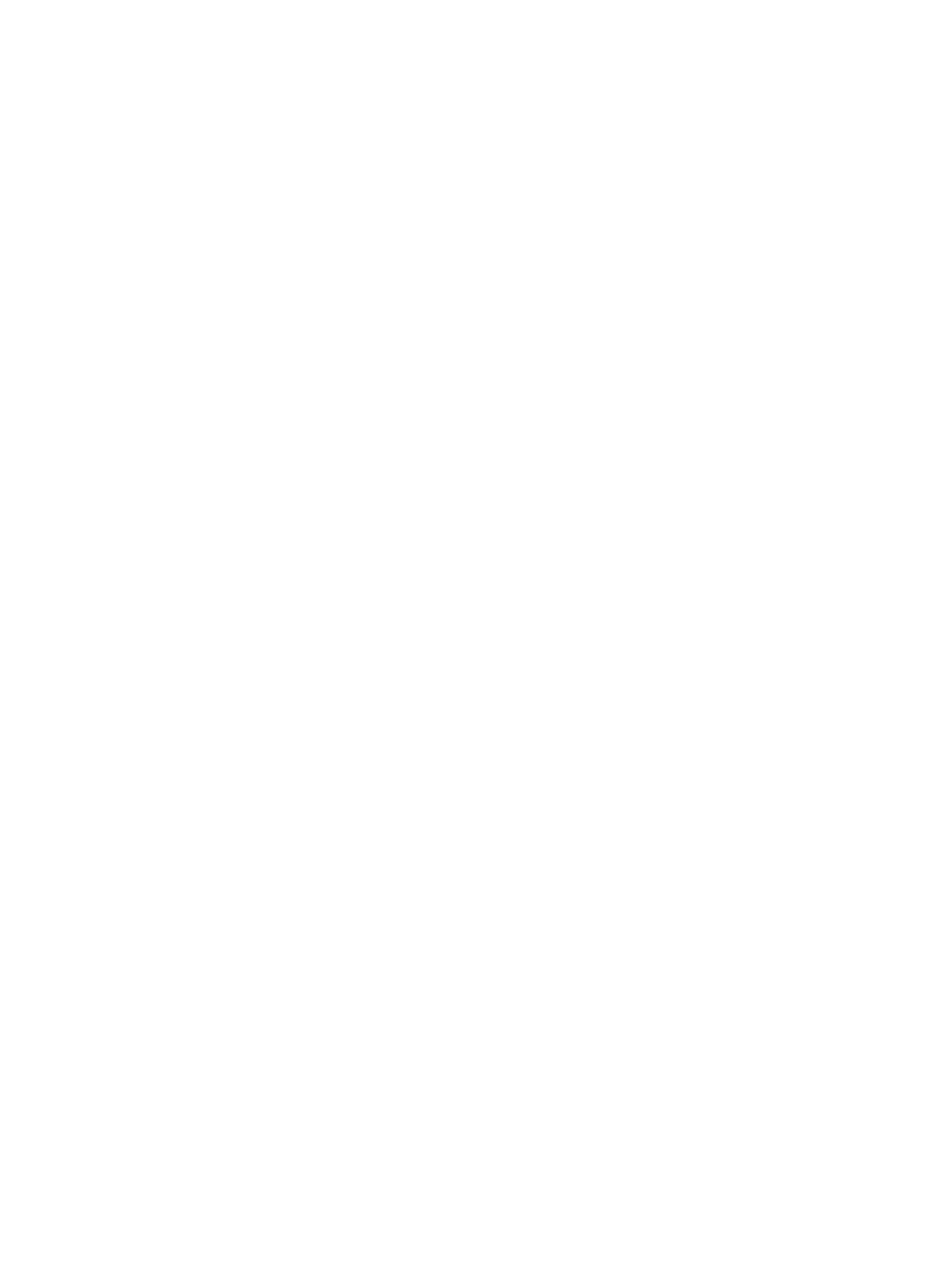
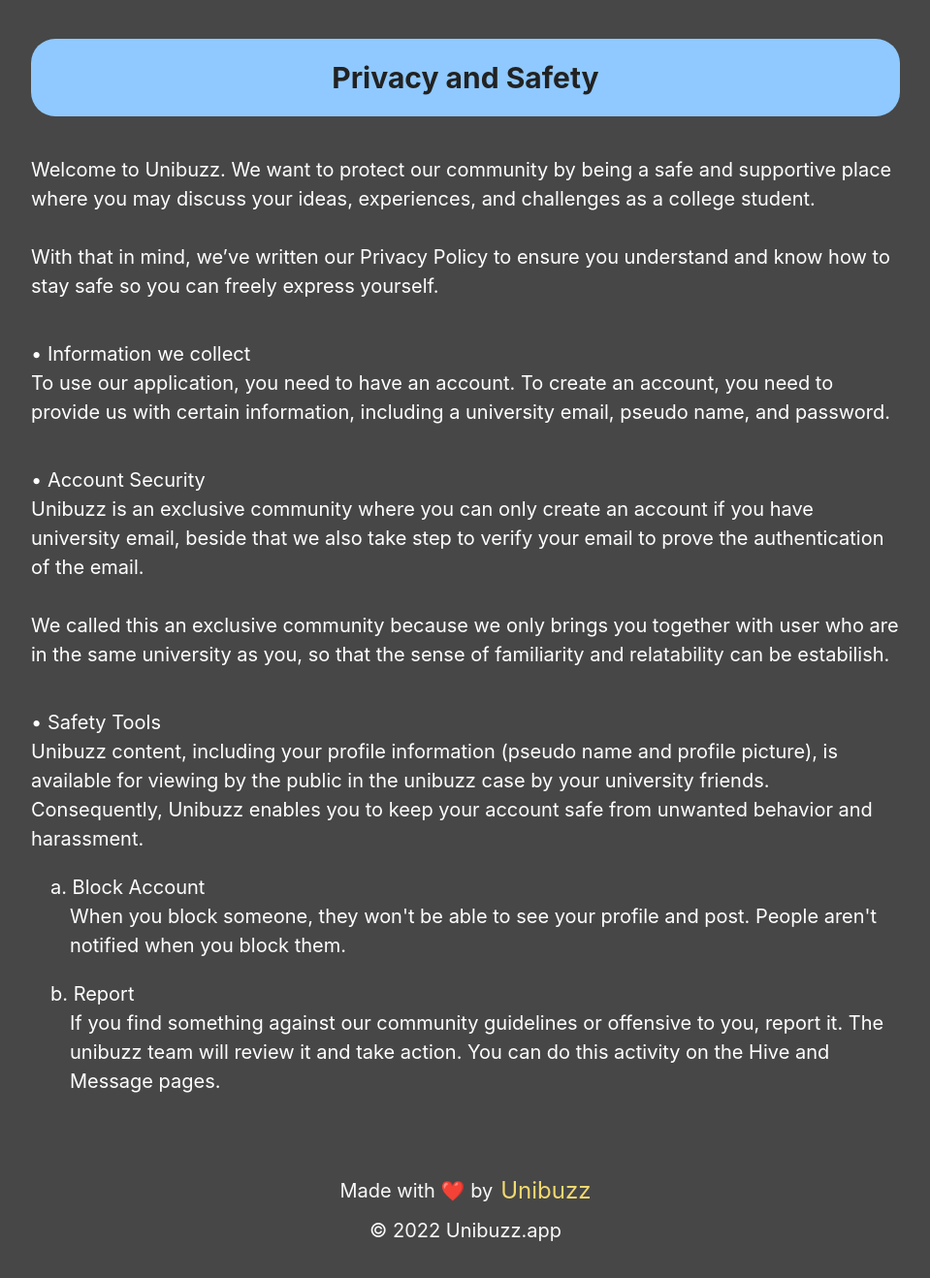
Before and after one commit to neodroid/Unibuzz-Landing, a React (Create React App) app: page /Privacy-and-Safety in a window 1280 px wide. Before the commit this address had no page. Shown: the top 1318 px of the page at 97% size, without its empty margins (160-1119 px from the left). Before the commit the page ends 800 px from the top, so only its background shows below. Built offline with nearby package versions, Linux system fonts and the light colour scheme.

Commit message:
change bullet points and add privacy policy page

```diff
--- a/src/App.tsx
+++ b/src/App.tsx
@@ -18,6 +18,7 @@
 import { BrowserRouter as Router, Routes, Route}
     from 'react-router-dom';
 import CommunityGuidelines from "./pages/Community-Guidelines"
+import Privacy from "./pages/Privacy"
 import Home from "./pages/Home"
 
 
@@ -26,6 +27,7 @@
   <Routes>
     <Route path = "/" element = {<Home/>} />
     <Route path = "/Community-Guidelines" element = {<CommunityGuidelines/>} />
+    <Route path = "/Privacy-and-Safety" element = {<Privacy/>} />
   </Routes>
   </Router>
 )
--- a/src/pages/Community-Guidelines.tsx
+++ b/src/pages/Community-Guidelines.tsx
@@ -59,28 +59,28 @@
           Do's
         </Heading>
         <Text textAlign={"left"} textColor="#FFFFFF" size='md' pt={10}>
-        ◉ Use appropriate language in hive or in messages! <br/>
-        ◉ Share your stories, thoughts, and struggles in Hive or <br/>
-        ◉ Interact with other college students in Hive <br/>
-        ◉ Become friends with the people in this community! <br/>
-        ◉ Message someone if you want follow-up conversations! <br/>
-        ◉ Be kind to everybody in Hive or in messages   <br/>
+        • Use appropriate language in hive or in messages! <br/>
+        • Share your stories, thoughts, and struggles in Hive or <br/>
+        • Interact with other college students in Hive <br/>
+        • Become friends with the people in this community! <br/>
+        • Message someone if you want follow-up conversations! <br/>
+        • Be kind to everybody in Hive or in messages   <br/>
         </Text>
         <Heading size='md' textAlign={"left"} textColor="#FFFFFF" pt={10}>
           Dont's
         </Heading>
         <Text textAlign={"left"} textColor="#FFFFFF" size='md' pt={10}>
-        ◉ Use inappropriate, harmful, and hateful language in hive or in messages! <br/>
-        ◉ Do hate speech, harrassment, bullying, discrimination or other targeted attacks. Personal attacks,
+        • Use inappropriate, harmful, and hateful language in hive or in messages! <br/>
+        • Do hate speech, harrassment, bullying, discrimination or other targeted attacks. Personal attacks,
         trolling and abuse will not be tolerated. This includes hatred toward vulnerable groups of people,
         such as by race, sexual orientation, sex, gender identity, individuals with disabilities, and weight. <br/>
-        ◉ Sexually harrass someone. This refers to the Indonesian law regulating about sexual violence, “UU TPKS” <br/>
-        ◉ Glorify self-injury. Please seek professional help if you need it. <br/>
-        ◉ Spam or self-promote. <br/>
-        ◉ Speard false information. <br/>
-        ◉ Dox! Do not share private personal information. <br/>
-        ◉ Engage in illegal activites. <br/>
-        ◉ Use threats. <br/>
+        • Sexually harrass someone. This refers to the Indonesian law regulating about sexual violence, “UU TPKS” <br/>
+        • Glorify self-injury. Please seek professional help if you need it. <br/>
+        • Spam or self-promote. <br/>
+        • Speard false information. <br/>
+        • Dox! Do not share private personal information. <br/>
+        • Engage in illegal activites. <br/>
+        • Use threats. <br/>
         </Text>
         <Text textAlign={"left"} textColor="#FFFFFF" size='md' pt={10}>
         The moderating staff puts a lot of effort into maintaining this Support Community for sharing stories and guidance, and we ask for your help. By selecting the "Report as Objectionable?" link in the bottom-right corner of a post, you can report any post or item you believe to be unsuitable. The moderators will examine each concern and take any necessary further action. Please contact our community moderators for more assistance with the Support Community by sending an email to unibuzz.app@gmail.com .
--- /dev/null
+++ b/src/pages/Privacy.tsx
@@ -0,0 +1,116 @@
+import * as React from "react"
+import {
+  ChakraProvider,
+  Box,
+  Text,
+  Link,
+  VStack,
+  Code,
+  Grid,
+  theme,
+  Heading,
+  Image,
+  Center,
+  HStack
+} from "@chakra-ui/react"
+
+export const Privacy = () => (
+  <ChakraProvider theme={theme}>
+    <Box textAlign="center" fontSize="xl" backgroundColor={"#474747"} >
+      <Grid minH= "100vh" p={10} justifyItems="center">
+      <Center
+        backgroundColor={"#8FC9FF"}
+        w={[
+          '80vw', // 0-30em
+          '80vw', // 30em-48em
+          '80vw', // 48em-62em
+          '70vw', // 62em+
+        ]}
+        minH={[
+          '40px', // 0-30em
+          '60px', // 30em-48em
+          '80px', // 48em-62em
+          '80px', // 62em+
+        ]}
+        borderRadius = {25}
+      ><Heading as='h1' size='lg' color={"#222222"} >Privacy and Safety</Heading></Center>
+
+       <Box
+       w={[
+        '80vw', // 0-30em
+        '80vw', // 30em-48em
+        '80vw', // 48em-62em
+        '70vw', // 62em+
+      ]}
+      >
+        <Text textAlign={"left"} textColor="#FFFFFF" size='md' pt={10}>
+        Welcome to Unibuzz. We want to protect our community by being a safe and supportive place where you may discuss your ideas, experiences, and challenges as a college student.
+<br/><br/>
+With that in mind, we’ve written our Privacy Policy to ensure you understand and know how to stay safe so you can freely express yourself.
+        </Text>
+        <Text textAlign={"left"} textColor="#FFFFFF" size='md' pt={10}>
+        • Information we collect <br/>
+To use our application, you need to have an account. To create an account, you need to provide us with certain information,  including a university email, pseudo name, and password.
+        </Text>
+        <Text textAlign={"left"} textColor="#FFFFFF" size='md' pt={10}>
+        • Account Security <br/>
+Unibuzz is an exclusive community where you can only create an account if you have  university email, beside that we also take step to verify your email to prove the authentication of the email.
+<br/><br/>
+
+We called this an exclusive community because we only brings you together with user who are in the same university as you, so that the sense of familiarity and relatability can be estabilish.
+
+         </Text>
+
+        <Text textAlign={"left"} textColor="#FFFFFF" size='md' pt={10}>
+
+        • Safety Tools <br/>
+Unibuzz content, including your profile information (pseudo name and profile picture), is available for viewing by the public in the unibuzz case by your university friends.
+Consequently, Unibuzz enables you to keep your account safe from unwanted behavior and harassment.
+          </Text>
+          <Text textAlign={"left"} textColor="#FFFFFF" size='md' pt={5} pl={5}>
+          a. Block Account
+          </Text>
+          <Text textAlign={"left"} textColor="#FFFFFF" size='md' pt={0} pl={10}>
+          When you block someone, they won't be able to see your profile and post. People aren't notified when you block them.
+          </Text>
+          <Text textAlign={"left"} textColor="#FFFFFF" size='md' pt={5} pl={5}>
+          b. Report
+          </Text>
+          <Text textAlign={"left"} textColor="#FFFFFF" size='md' pt={0} pl={10}>
+          If you find something against our community guidelines or offensive to you, report it. The unibuzz team will review it and take action. You can do this activity on the Hive and Message pages.
+          </Text>
+
+       </Box>
+
+       {/* FOOTER */}
+        <VStack pt={20}>
+          <HStack>
+
+          <Text
+          color={"#F9F9F9"}
+          >
+          Made with ❤️ by
+          </Text>
+          <Link
+            color={"#F2D96F"}
+            fontSize="2xl"
+            target="_blank"
+            rel="noopener noreferrer"
+          >
+            Unibuzz
+          </Link>
+
+          </HStack>
+          <Text
+          color={"#F9F9F9"}
+          >
+          © 2022 Unibuzz.app
+          </Text>
+
+        </VStack>
+      </Grid>
+    </Box>
+  </ChakraProvider>
+)
+
+export default Privacy;
```
